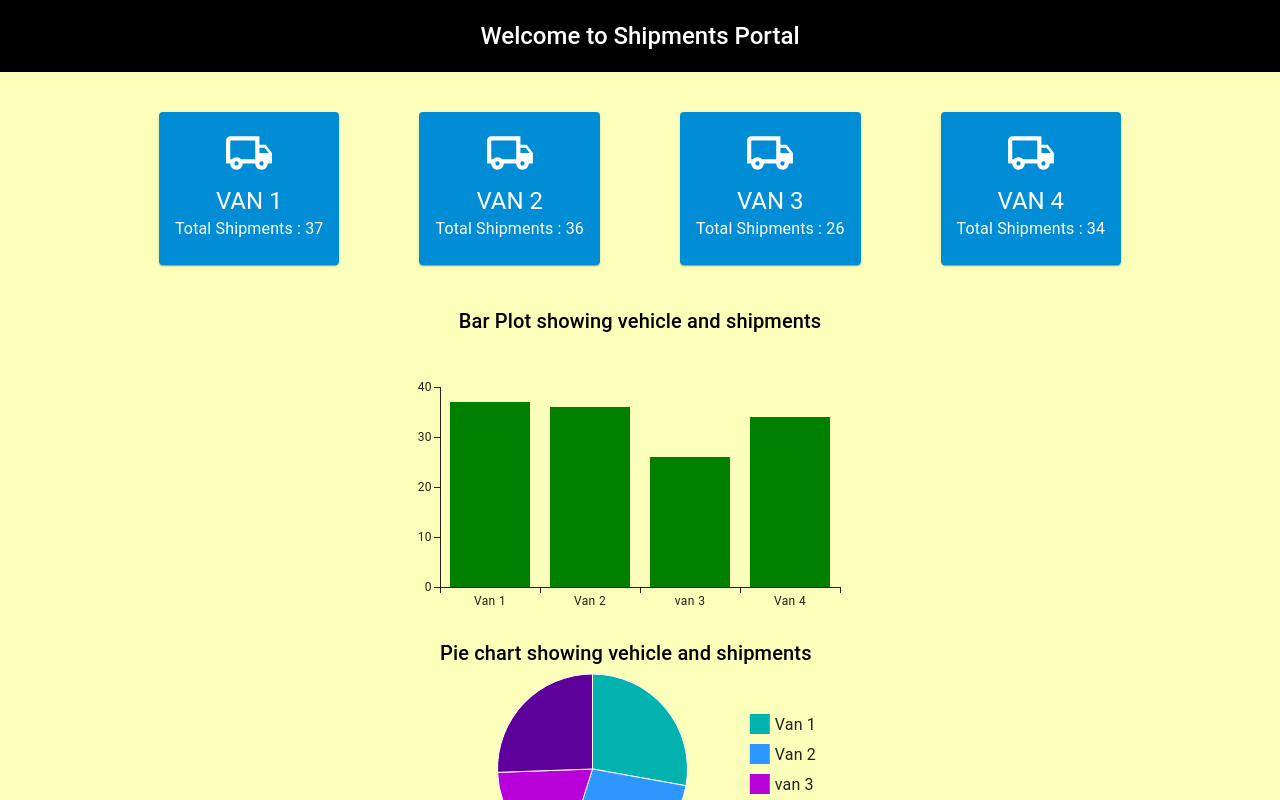
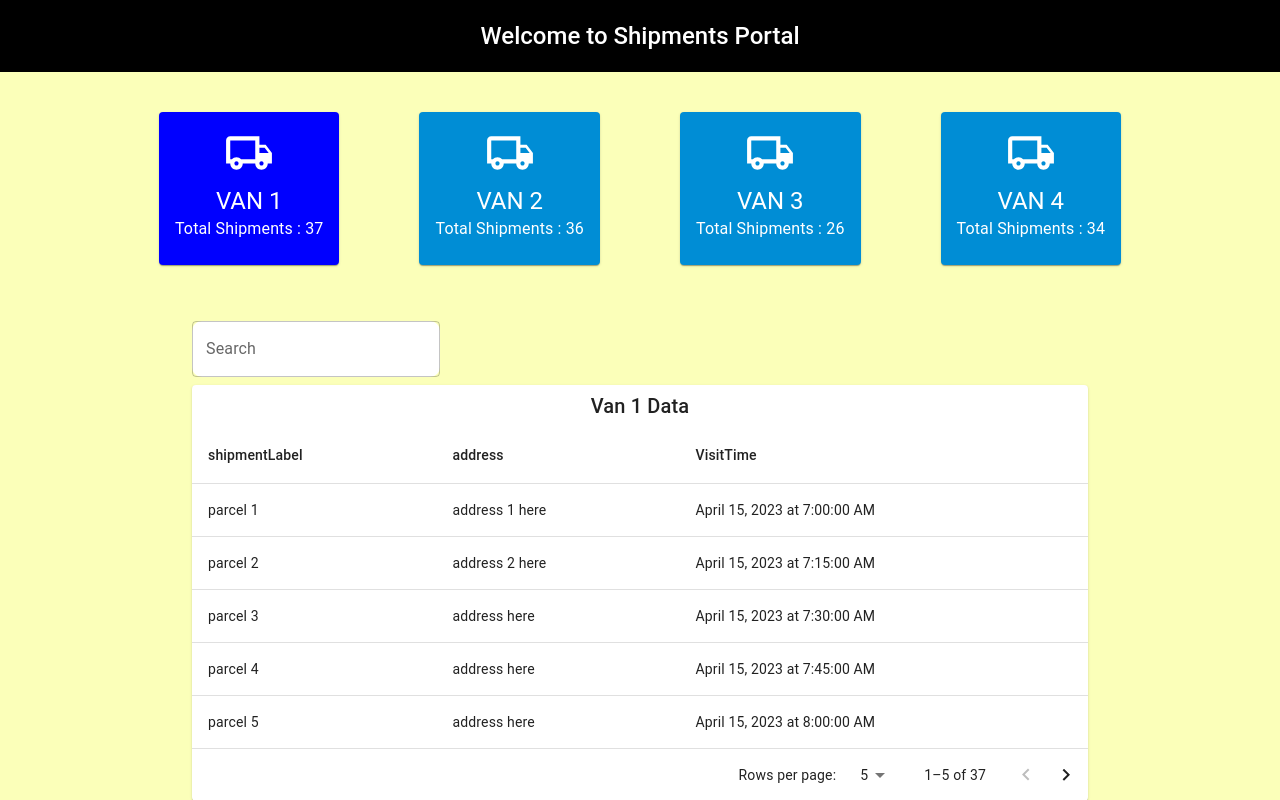
Before and after one commit to dhgavali/master_concept_transporter, a React (Vite) app: page / in a window 1280 px wide. In both pictures the pointer is over the element 249 px from the left and 188 px from the top of the page. Shown: the top 800 px of the page. Built offline with nearby package versions, Linux system fonts and the light colour scheme.

Commit message:
updated little ui

```diff
--- a/src/Home.jsx
+++ b/src/Home.jsx
@@ -13,7 +13,6 @@ import PieChart from "./utils/piechart";
 import Vanheader from "./utils/vanHeader";
 import data from "./data.json";
 import VanHeader from "./utils/vanHeader";
-
 const Home = () => {
   const [index, setIndex] = useState(0);
 
@@ -45,6 +44,13 @@ const Home = () => {
       </Typography>
       <VanHeader data={data} onCardClick={handleCardClick} />
 
+      {/* Datatable Compoenet */}
+      <Box sx={{ display: "flex", justifyContent: "center" }}>
+        <div style={{ width: "70%" }}>
+          <FilterTable counter={index} />
+        </div>
+      </Box>
+
       {/* Bar Plot Component */}
       <Box sx={{ display: "flex", justifyContent: "center" }}>
         <SimpleChart data={data} />
@@ -53,13 +59,6 @@ const Home = () => {
       {/* Pie Chart Component */}
       <Box sx={{ display: "flex", justifyContent: "center" }}>
         <PieChart data={data} />
-      </Box>
-
-      {/* Datatable Compoenet */}
-      <Box sx={{ display: "flex", justifyContent: "center" }}>
-        <div style={{ width: "70%" }}>
-          <FilterTable counter={index} />
-        </div>
       </Box>
 
       {/* Footer */}
@@ -76,7 +75,12 @@ const Home = () => {
         <div style={{ width: "70%" }}>
           <Typography variant="body1">
             {"Project Developed by : "}{" "}
-            <a href="https://dhgavali.me" style={{TextDecoderation: "none", color:"grey"}}>Dhananjay Gavali</a>
+            <a
+              href="https://dhgavali.me"
+              style={{ TextDecoderation: "none", color: "grey" }}
+            >
+              Dhananjay Gavali
+            </a>
           </Typography>
         </div>
       </Box>
--- a/src/index.css
+++ b/src/index.css
@@ -0,0 +1,4 @@
+.mycard:hover {
+  background-color: blue;
+  transition: .4s;
+}
--- a/src/utils/vanHeader.jsx
+++ b/src/utils/vanHeader.jsx
@@ -8,6 +8,7 @@ import Button from "@mui/material/Button";
 import Typography from "@mui/material/Typography";
 import LocalShippingOutlinedIcon from "@mui/icons-material/LocalShippingOutlined";
 // import VanHeader from "@mui/icons-material/LocalShippingOutlined";
+import "../index.css";
 
 const VanHeader = ({ data, onCardClick }) => {
   // console.log()
@@ -19,6 +20,7 @@ const VanHeader = ({ data, onCardClick }) => {
       {data.map((data, key) => {
         return (
           <Card
+            className="mycard"
             key={key}
             sx={{
               maxWidth: 300,
```
